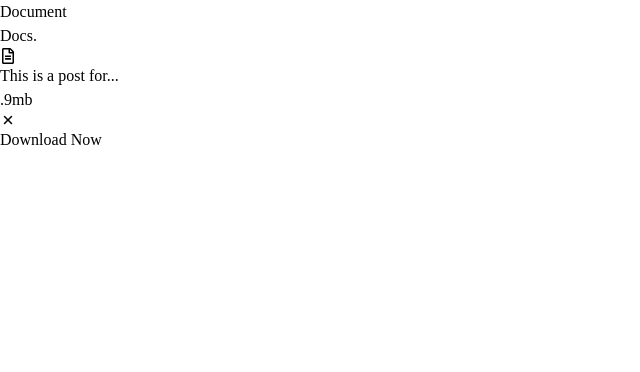
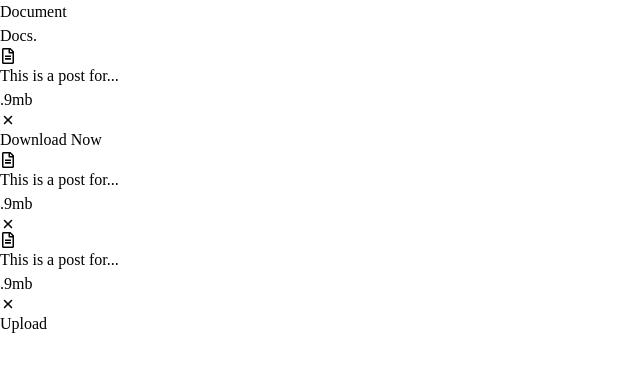
Before and after one commit to rushikeshwaghmare07/docs-task-manager, a React (Vite) app: page / in a window 1280 px wide. Shown: the top 372 px of the page, without its empty margins (0-640 px from the left). Built offline with nearby package versions, Linux system fonts and the light colour scheme.

Commit message:
Update cards dynamically

```diff
--- a/src/components/Card.jsx
+++ b/src/components/Card.jsx
@@ -5,7 +5,7 @@ import { IoClose } from "react-icons/io5";
 
 function Card({data}) {
   return (
-    <div className='relative w-60 h-80 rounded-[45px] bg-zinc-900/90 text-white p-8 py-10 overflow-hidden'>
+    <div className='relative flex-shrink-0 w-60 h-80 rounded-[45px] bg-zinc-900/90 text-white p-8 py-10 overflow-hidden'>
       <FaRegFileAlt/>
       <p className='text-sm leading-tight mt-5 font-semibold'>{data.desc}</p>
       <div className='footer absolute bottom-0 w-full left-0'>
@@ -15,8 +15,14 @@ function Card({data}) {
             {data.close ? <IoClose /> : <LuDownload size=".7em" color='#000' />}
           </span>
         </div>
-        <div className='tag w-full py-4 bg-green-600 flex items-center justify-center'>
-          <h3 className='text-sm font-semibold'>Download Now</h3>
+        <div>
+          {
+            data.tag.isOpen && (
+              <div className={`tag w-full py-4 ${data.tag.tagColor === "blue" ? "bg-blue-600" : "bg-green-600"} flex items-center justify-center`}>
+                <h3 className='text-sm font-semibold'>{data.tag.tagTitle}</h3>
+              </div>
+            )
+          }
         </div>
       </div>
     </div>
--- a/src/components/Foreground.jsx
+++ b/src/components/Foreground.jsx
@@ -9,9 +9,21 @@ function Foreground() {
       close: true,
       tag: { isOpen: true, tagTitle: "Download Now", tagColor: "green" },
     },
+    {
+      desc: "This is a post for...",
+      fileSize: ".9mb",
+      close: true,
+      tag: { isOpen: false, tagTitle: "Download Now", tagColor: "blue" },
+    },
+    {
+      desc: "This is a post for...",
+      fileSize: ".9mb",
+      close: true,
+      tag: { isOpen: true, tagTitle: "Upload", tagColor: "green" },
+    },
   ];
   return (
-    <div className="fixed top-0 left-0 z-[3] w-full h-full">
+    <div className="fixed top-0 left-0 z-[3] w-full h-full flex gap-10 flex-wrap p-5">
       {data.map((item, index) => (
         <Card data ={item}/>
       ))}
```
